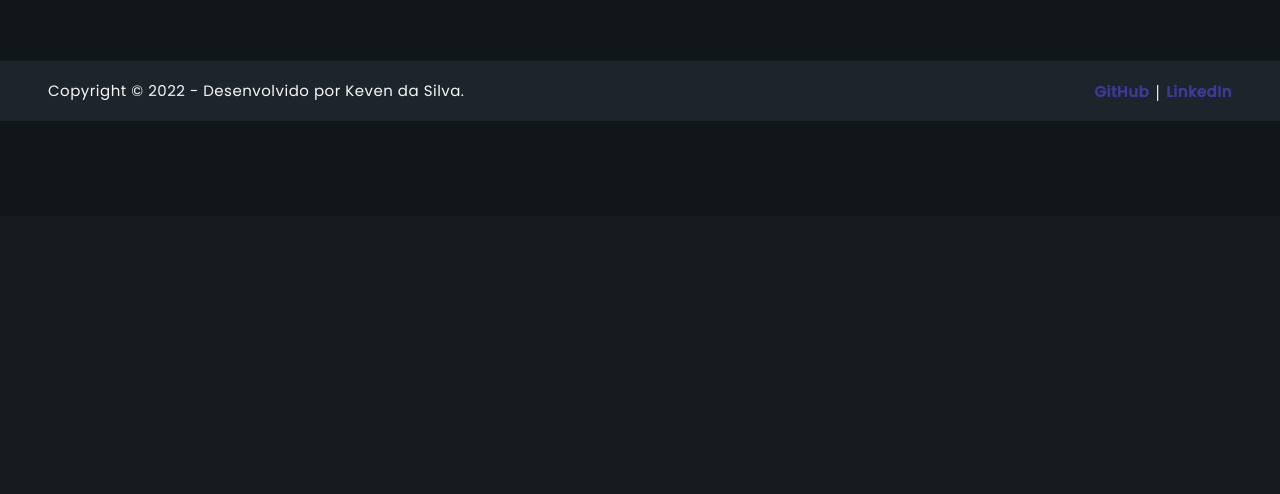
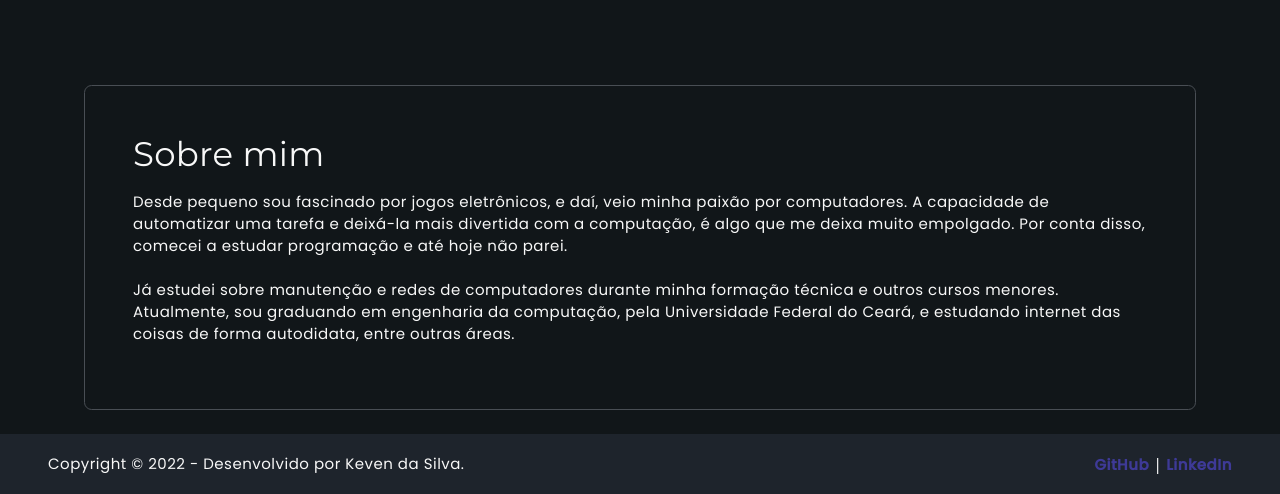
Before and after one commit to kevendasilva/portfolio, a plain HTML site: page index.html in a window 1280 px wide. Shown: the part 584-1078 px from the top of the page. Before the commit the page ends 800 px from the top, so only its background shows below. Drawn offline with nearby package versions, Linux system fonts and the light colour scheme; files whose address does not match are found by name.

Commit message:
about me section

```diff
--- a/assets/stylesheets/index.css
+++ b/assets/stylesheets/index.css
@@ -15,3 +15,10 @@
     display: none;
   }
 }
+
+/* Sobre mim - Seções */
+
+#sobre-mim .row div {
+  border: 1px solid var(--abbey);
+  border-radius: 7.6px;
+}
--- a/index.html
+++ b/index.html
@@ -43,6 +43,26 @@
       </div>
     </div>
 
+    <div id="sobre-mim" class="container px-5">
+      <div class="row px-lg-5 py-lg-4 p-md">
+        <div class="col-lg-12 p-5">
+          <p class="h4 montserrat mb-3" style="color: var(--white)">Sobre mim</p>
+          <p class="body-1 poppins" style="color: var(--white)">
+            Desde pequeno sou fascinado por jogos eletrônicos, e daí, veio minha paixão por computadores.
+            A capacidade de automatizar uma tarefa e deixá-la mais divertida com a computação, é algo
+            que me deixa muito empolgado. Por conta disso, comecei a estudar programação e até hoje não
+            parei.<br>
+
+            <br>
+
+            Já estudei sobre manutenção e redes de computadores durante minha formação técnica e outros cursos menores.
+            Atualmente, sou graduando em engenharia da computação, pela Universidade Federal do Ceará, e estudando internet
+            das coisas de forma autodidata, entre outras áreas.
+          </p>
+        </div>
+      </div>
+    </div>
+
     <footer class="justify-content-between px-5">
       <div class="description body-1 poppins">
         Copyright © 2022 - Desenvolvido por Keven da Silva.
```
